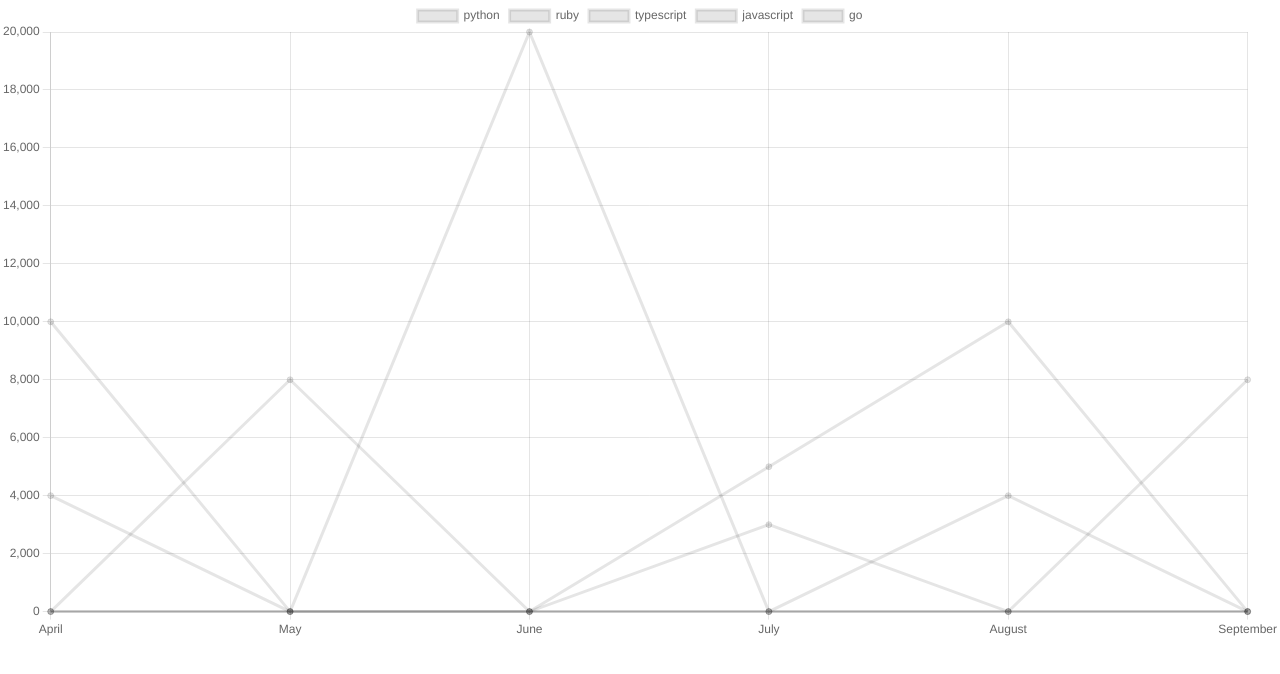
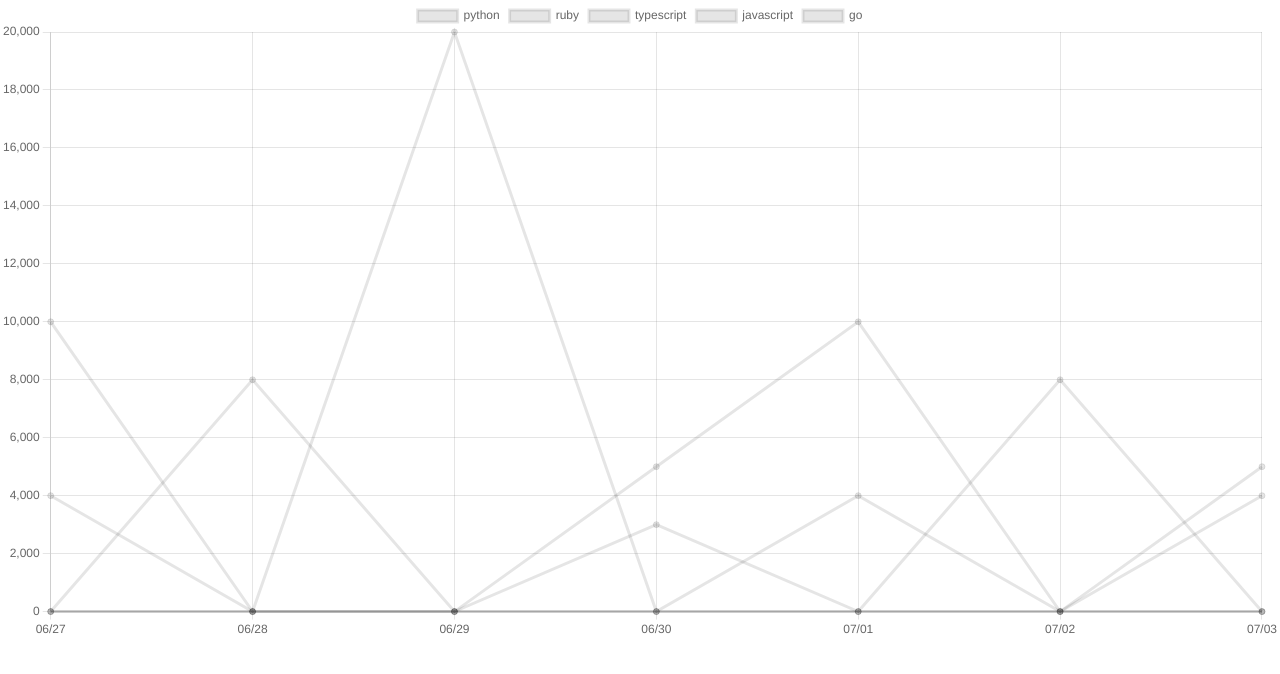
Before and after one commit to supporterz-vol5-1/Hackathon-vol5-frontend, a React (Create React App) app in the folder app/: page / in a window 1280 px wide. Shown: the top 674 px of the page. Built offline with nearby package versions, Linux system fonts and the light colour scheme.

Commit message:
'グラフの横軸の修正'

```diff
--- a/app/package.json
+++ b/app/package.json
@@ -7,6 +7,9 @@
     "@testing-library/react": "^11.1.0",
     "@testing-library/user-event": "^12.1.10",
     "axios": "^0.21.1",
+    "chart.js": "^3.4.0",
+    "chartjs-plugin-colorschemes": "^0.4.0",
+    "moment": "^2.29.1",
     "react": "^17.0.2",
     "react-chartjs-2": "^3.0.3",
     "react-dom": "^17.0.2",
--- a/app/src/Chart.js
+++ b/app/src/Chart.js
@@ -1,5 +1,8 @@
 import React, { Component } from "react";
 import { Line } from "react-chartjs-2";
+import moment from 'moment';
+import { get_data } from "./fetch_data";
+
 
 //バックから投げられたデータ　とりあえずここに置いておく
 const dataArrayObj = [
@@ -56,6 +59,8 @@ const dataArrayStr = JSON.stringify(dataArrayObj);
 
 //JSON文字列を受けとって変換するという体でもう一度オブジェクトに変換
 const jsonData = JSON.parse(dataArrayStr);
+//const jsonData = get_data.preprocess_data();
+console.log(jsonData);
 
 class Chart extends Component {
   render() {
@@ -94,9 +99,20 @@ class Chart extends Component {
       datasets = datasets.concat(dataset);
     }
 
+    //データを受け取った時の日時を取得
+    let m = moment().add("days", -7);
+    console.log(m.format("MM/DD"));
+
+    let days = [];
+
+    for(let i = 0; i < jsonData.length; i++){
+      days = days.concat(m.add("days", 1).format("MM/DD"));
+    }
+
     const data = {
-      labels: ["April", "May", "June", "July", "August", "September"],
+      labels: days,
       datasets: datasets,
+      fill: false,
     };
     const options = {
       // 省略
```
Also changed, not shown: 1 other file (tests, documents, lock files or other folders).
